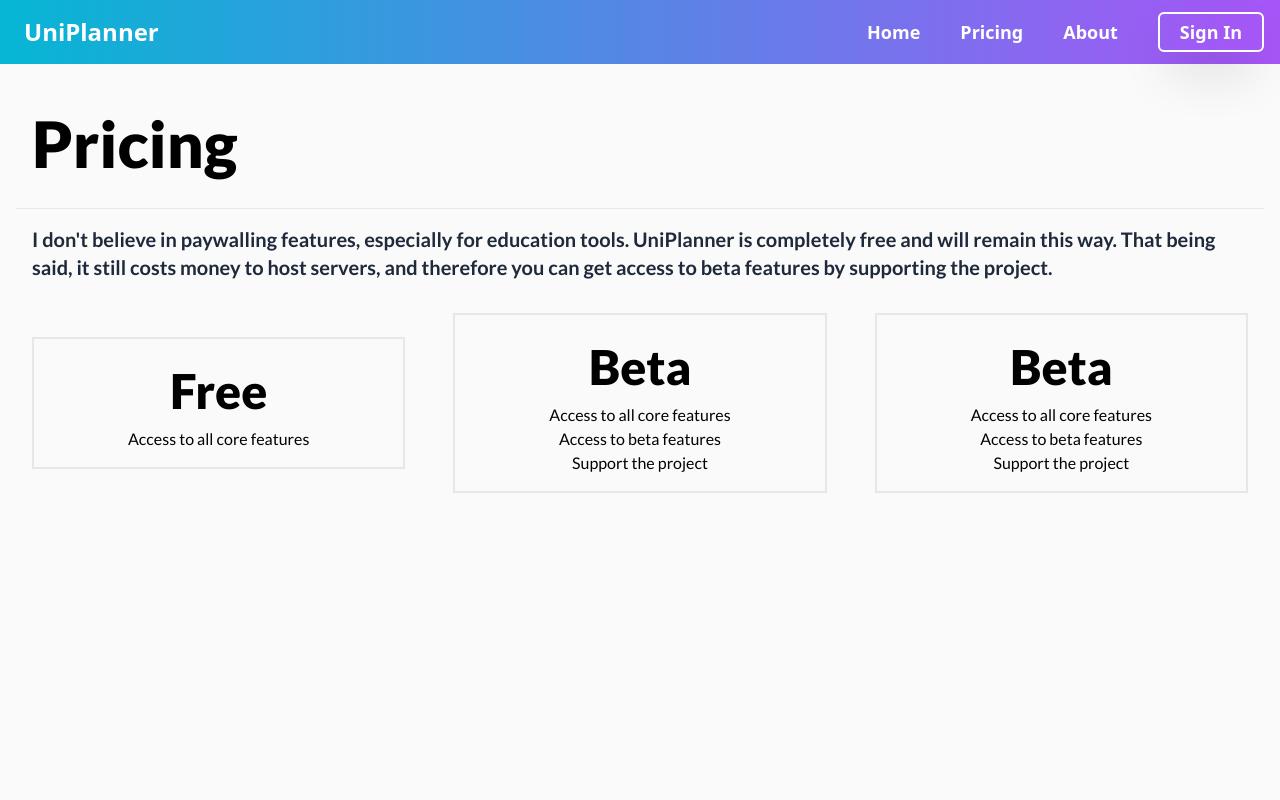
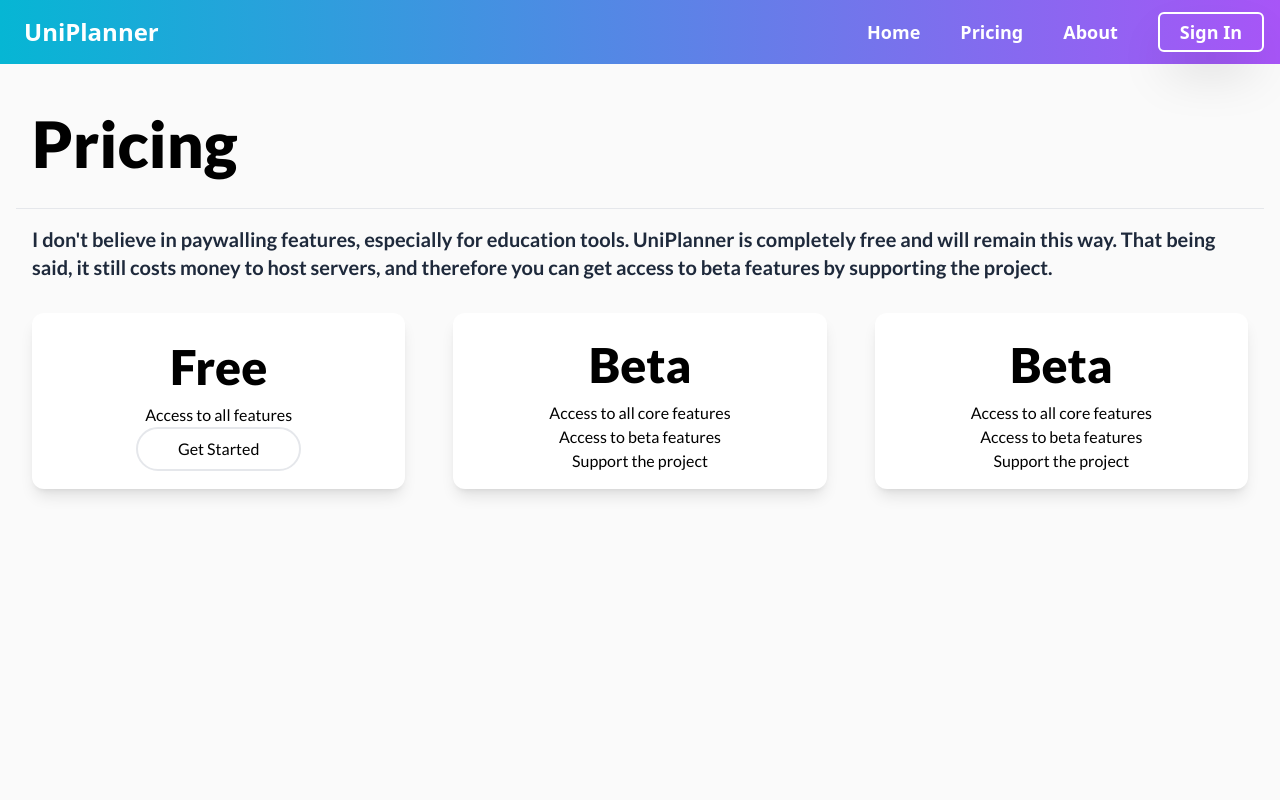
Before and after one commit to Leg3ndary/uniplanner, a Next.js app: page /pricing in a window 1280 px wide. Shown: the top 800 px of the page. Built offline with nearby package versions, Linux system fonts and the light colour scheme; no server answers.

Commit message:
Update pricing

```diff
--- a/src/pages/pricing.tsx
+++ b/src/pages/pricing.tsx
@@ -1,4 +1,5 @@
 import DefaultLayout from "@/layouts/default";
+import Link from "next/link";
 
 export default function Pricing() {
     return (
@@ -13,18 +14,24 @@ export default function Pricing() {
                     host servers, and therefore you can get access to beta
                     features by supporting the project.
                 </p>
-                <div className="grid justify-center items-center grid-cols-1 gap-4 md:grid-cols-2 lg:grid-cols-3">
-                    <div className="flex flex-col items-center justify-center p-4 m-4 border-2">
+                <div className="grid justify-center grid-cols-1 gap-4 md:grid-cols-2 lg:grid-cols-3 items-stretch">
+                    <div className="flex flex-col items-center justify-center p-4 m-4 bg-white shadow-lg rounded-xl">
                         <h2 className="text-center">Free</h2>
-                        <p>Access to all core features</p>
+                        <p>Access to all features</p>
+                        <Link
+                            href="/"
+                            className="rounded-3xl border-2 py-2 px-10"
+                        >
+                            Get Started
+                        </Link>
                     </div>
-                    <div className="flex flex-col items-center justify-center p-4 m-4 border-2">
+                    <div className="flex flex-col items-center justify-center p-4 m-4 bg-white shadow-lg rounded-xl">
                         <h2 className="text-center">Beta</h2>
                         <p>Access to all core features</p>
                         <p>Access to beta features</p>
                         <p>Support the project</p>
                     </div>
-                    <div className="flex flex-col items-center justify-center p-4 m-4 border-2">
+                    <div className="flex flex-col items-center justify-center p-4 m-4 bg-white shadow-lg rounded-xl">
                         <h2 className="text-center">Beta</h2>
                         <p>Access to all core features</p>
                         <p>Access to beta features</p>
```
